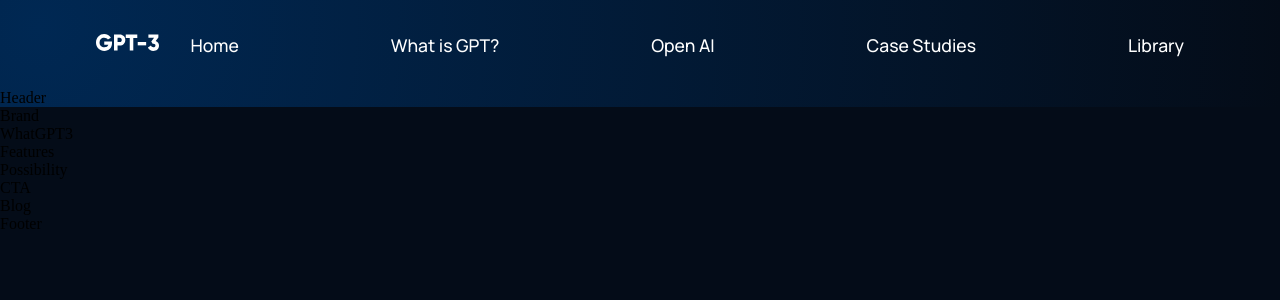
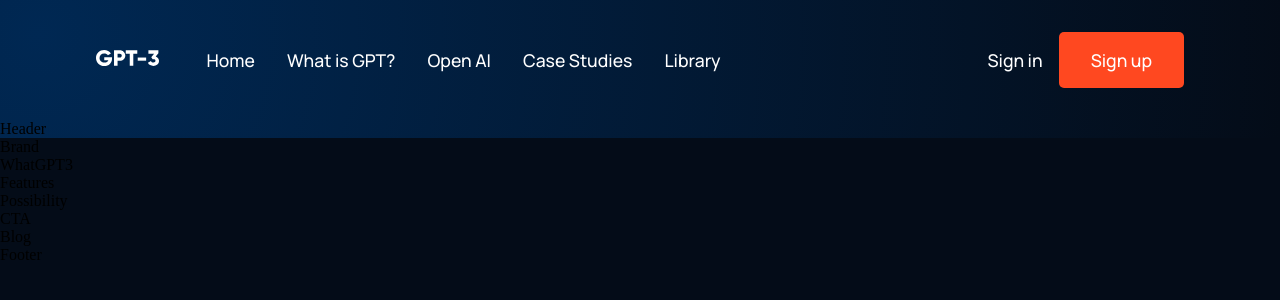
Before and after one commit to Oubaida996/React-GPT-3, a React (Create React App) app: page / in a window 1280 px wide. Shown: the top 300 px of the page. Built offline with nearby package versions, Linux system fonts and the light colour scheme.

Commit message:
Added sign section into navbar

```diff
--- a/src/components/navbar/Navbar.jsx
+++ b/src/components/navbar/Navbar.jsx
@@ -24,6 +24,10 @@
                     <p><a href="#blog">Library</a></p>
                 </div>
             </div>
+            <div className="gpt3__navbar-sign">
+                <p>Sign in</p>
+                <button type='button'>Sign up</button>
+            </div>
         </div>
     )
 }
--- a/src/components/navbar/navbar.css
+++ b/src/components/navbar/navbar.css
@@ -16,11 +16,15 @@
 
 .gpt3__navbar-links_container p,
 .gpt3__navbar-sign p,
-.gpt3__navbar-menu_container p {
+.gpt3__navbar-menu_container p,
+.gpt3__navbar-sign button {
     font-family: var(--font-family);
     color: #fff;
     font-size: 1.1rem;
     font-weight: 500;
+    /* text-transform: capitalize; */
+    margin: 0 1rem;
+    cursor: pointer;
 }
 
 
@@ -59,10 +63,9 @@
 .gpt3__navbar-links_container {
     display: flex;
     flex: 1;
-    justify-content: space-between;
     align-items: center;
-    width: 566px;
-    height: 25px;
+    /* width: 566px;
+    height: 25px; */
 }
 
 .gpt3__navbar-links_container p {
@@ -87,3 +90,14 @@
     justify-content: flex-end;
     align-items: center;
 }
+
+.gpt3__navbar-sign button {
+    /* width: 152px;
+    height: 58px; */
+    padding: 1rem 2rem;
+    background: #ff4820;
+    border-radius: 5px;
+    border: 0;
+    outline: none;
+    margin: 0;
+}
```
